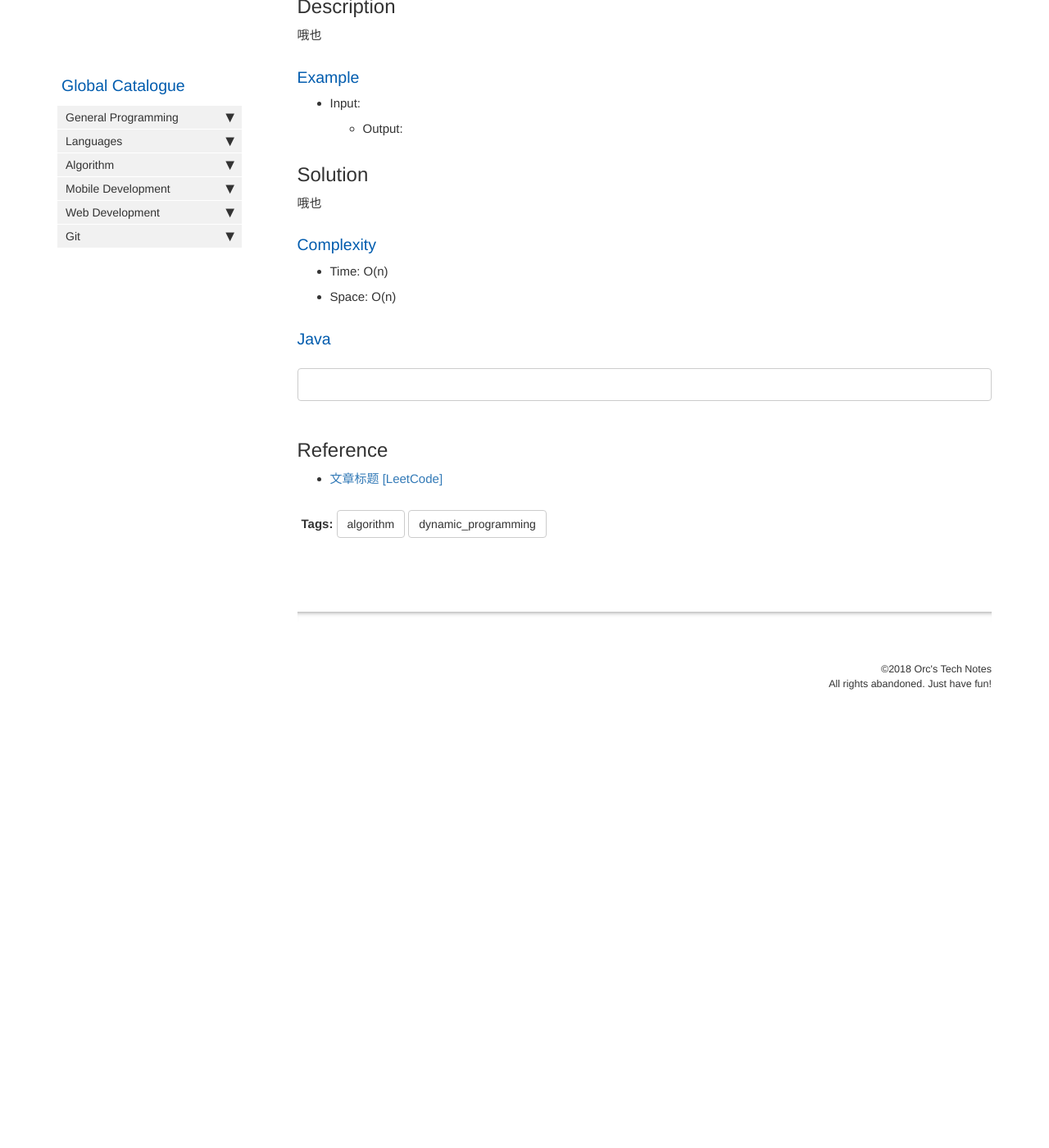
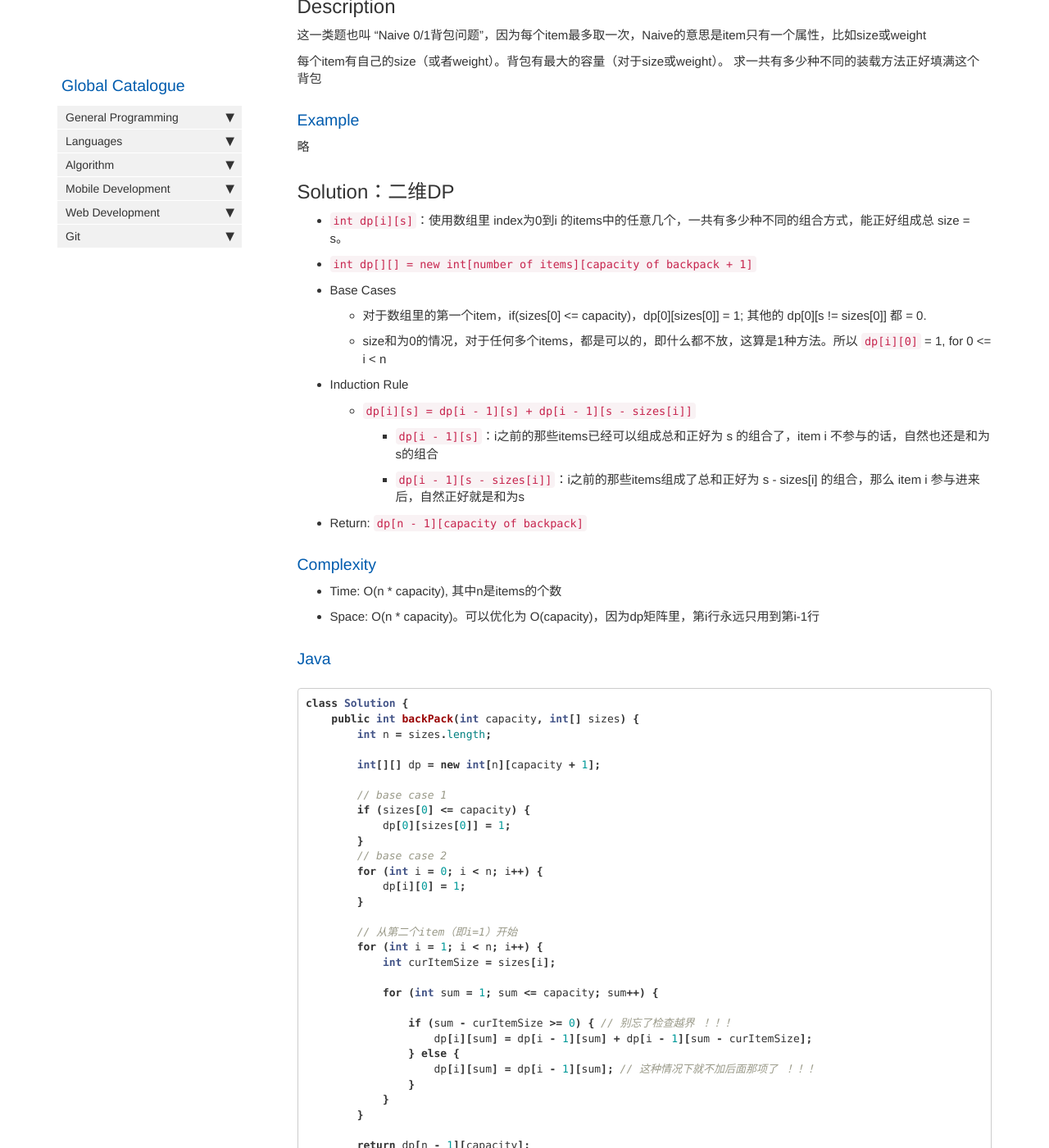
Before and after one commit to HungryOrc/hungryorc.github.io, a Jekyll site: the page built from pages/algorithm/algorithm_backpack_0or1_1attr_exactFill_returnNumOfSolutions.md, in a window 1280 px wide and 1400 px high, scrolled down 251 px. Shown: the whole window at 82% size. Built offline with Jekyll 4.4.1, drawn with Linux system fonts in a browser that asks for light colours; nearby versions of some CDN libraries; comment, search, counter and statistics services are not loaded; before the commit the page ends 1145 px from its top, so only the background shows below that; some of the changed text lies outside the part shown.

Commit message:
Update algorithm_backpack_0or1_1attr_exactFill_returnNumOfSolutions.md

````diff
--- a/pages/algorithm/algorithm_backpack_0or1_1attr_exactFill_returnNumOfSolutions.md
+++ b/pages/algorithm/algorithm_backpack_0or1_1attr_exactFill_returnNumOfSolutions.md
@@ -10,25 +10,67 @@ toc: false
 ---
 
 ## Description
-哦也
+这一类题也叫 “Naive 0/1背包问题”，因为每个item最多取一次，Naive的意思是item只有一个属性，比如size或weight
+
+每个item有自己的size（或者weight）。背包有最大的容量（对于size或weight）。
+求一共有多少种不同的装载方法正好填满这个背包
 
 ### Example
-* Input:
-  * Output:
+略
 
-## Solution
-哦也
+## Solution：二维DP
+* `int dp[i][s]`：使用数组里 index为0到i 的items中的任意几个，一共有多少种不同的组合方式，能正好组成总 size = s。
+* `int dp[][] = new int[number of items][capacity of backpack + 1]`
+* Base Cases
+  * 对于数组里的第一个item，if(sizes[0] <= capacity)，dp[0][sizes[0]] = 1; 其他的 dp[0][s != sizes[0]] 都 = 0.
+  * size和为0的情况，对于任何多个items，都是可以的，即什么都不放，这算是1种方法。所以 `dp[i][0]` = 1, for 0 <= i < n
+* Induction Rule
+  * `dp[i][s] = dp[i - 1][s] + dp[i - 1][s - sizes[i]]`
+    * `dp[i - 1][s]`：i之前的那些items已经可以组成总和正好为 s 的组合了，item i 不参与的话，自然也还是和为s的组合
+    * `dp[i - 1][s - sizes[i]]`：i之前的那些items组成了总和正好为 s - sizes[i] 的组合，那么 item i 参与进来后，自然正好就是和为s
+* Return: `dp[n - 1][capacity of backpack]`
 
 ### Complexity
-* Time: O(n)
-* Space: O(n)
+* Time: O(n * capacity), 其中n是items的个数
+* Space: O(n * capacity)。可以优化为 O(capacity)，因为dp矩阵里，第i行永远只用到第i-1行
 
 ### Java
 ```java
+class Solution {
+    public int backPack(int capacity, int[] sizes) {
+        int n = sizes.length;
 
+        int[][] dp = new int[n][capacity + 1];
+
+        // base case 1
+        if (sizes[0] <= capacity) {
+            dp[0][sizes[0]] = 1;
+        }
+        // base case 2
+        for (int i = 0; i < n; i++) {
+            dp[i][0] = 1;
+        }
+
+        // 从第二个item（即i=1）开始
+        for (int i = 1; i < n; i++) {
+            int curItemSize = sizes[i];
+
+            for (int sum = 1; sum <= capacity; sum++) {
+
+                if (sum - curItemSize >= 0) { // 别忘了检查越界 ！！！
+                    dp[i][sum] = dp[i - 1][sum] + dp[i - 1][sum - curItemSize];
+                } else {
+                    dp[i][sum] = dp[i - 1][sum]; // 这种情况下就不加后面那项了 ！！！
+                }
+            }
+        }
+
+        return dp[n - 1][capacity];
+    }
+}
 ```
 
 ## Reference
-* [文章标题 [LeetCode]](网址放在这里)
+* [Backpack V [LintCode]](https://www.lintcode.com/problem/backpack-v/description)
 
 {% include links.html %}
````
